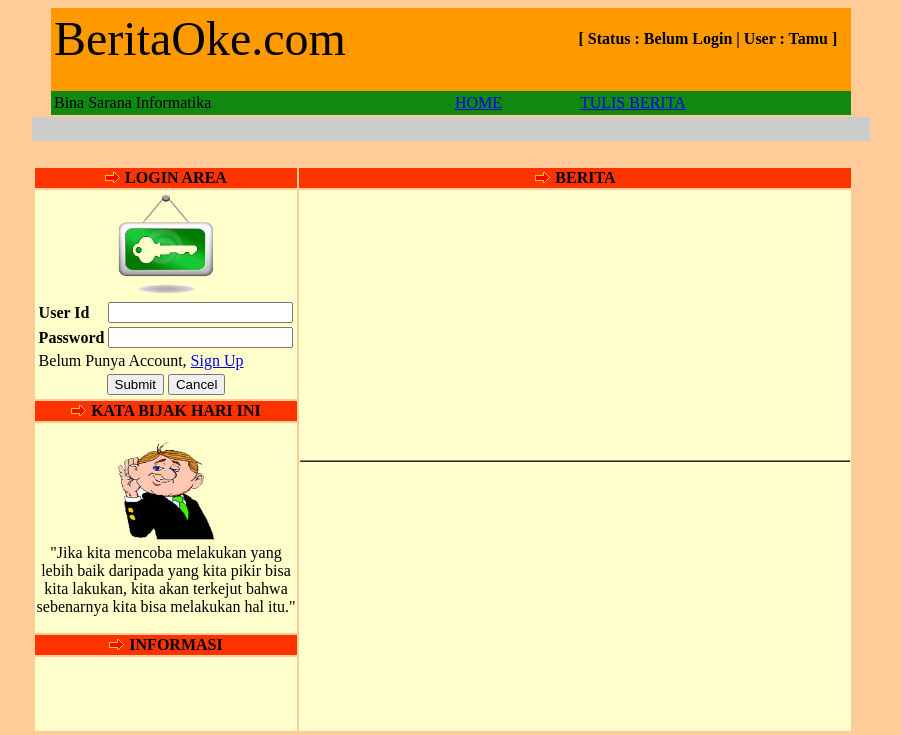
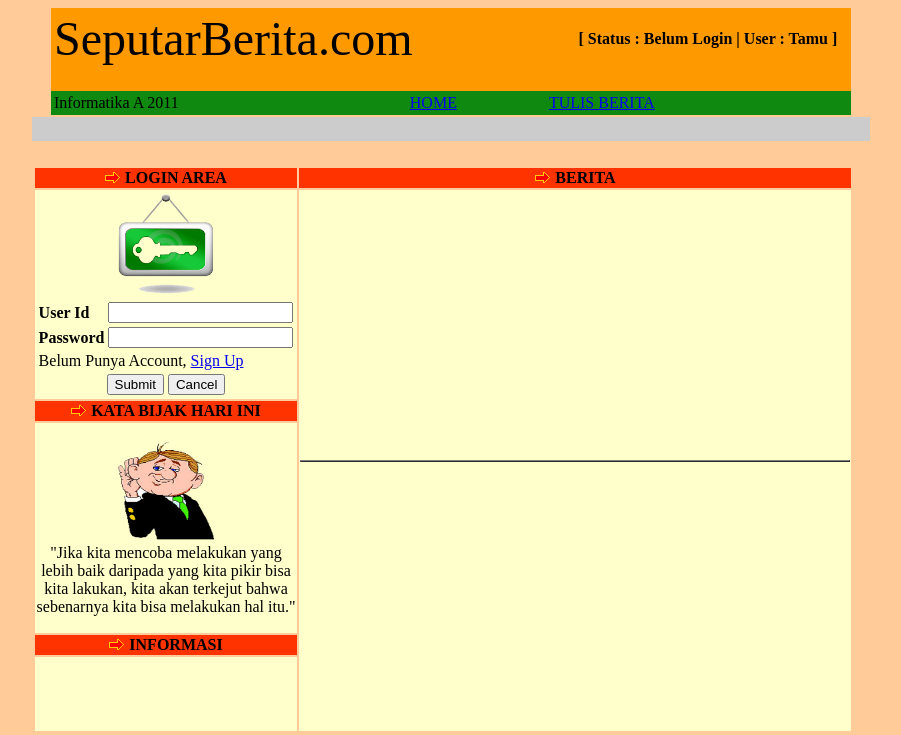
Before and after one commit to agungmegantara/TUBES1, a PHP site: page /index.php in a window 1280 px wide. Shown: the top 735 px of the page, without its empty margins (189-1090 px from the left). Run offline with PHP 8.4, Linux system fonts and the light colour scheme; data that the repository does not hold is empty.

Commit message:
Mengganti Tulisan
Memperbaik Tulisan yg kurang pas

```diff
--- a/index.php
+++ b/index.php
@@ -11,7 +11,7 @@
 <body bgcolor=#FFCC99>
 <table width=800 align=center bgcolor=#FF9900>
 <tr>
-    <td colspan="2" width=500><font size=30>BeritaOke.com</font></td>
+    <td colspan="2" width=500><font size=30>SeputarBerita.com</font></td>
     <td><?php include "status.php" ?></td>
 </tr>
 <tr>
@@ -20,14 +20,14 @@
 </table>
 <table width=800 align=center bgcolor=&FF8901>
 <tr>
-    <td>Bina Sarana Informatika</td>
+    <td>Informatika A 2011</td>
     <td><a href="index.php">HOME</td>
     <td><a href="index.php?page=isi_berita">TULIS BERITA</td>
 </tr>
 </table>
 <table width=800 align=center>
 <tr>
-    <td bgcolor=#CCCCCC colspan=3><marquee>Selamat Datang di Website Pembelajaran BeritaOke.com. Selamat Menikmati Sajian Berita dari Kami. Semoga Bermanfaat ^^</marquee></td>
+    <td bgcolor=#CCCCCC colspan=3><marquee>Selamat Datang di Website Pembelajaran SeputarBerita.com. Selamat Menikmati Sajian Berita dari Kami. Semoga Bermanfaat ^^</marquee></td>
 </tr>
 <tr>
     <td width=200>&nbsp;</td>
```
